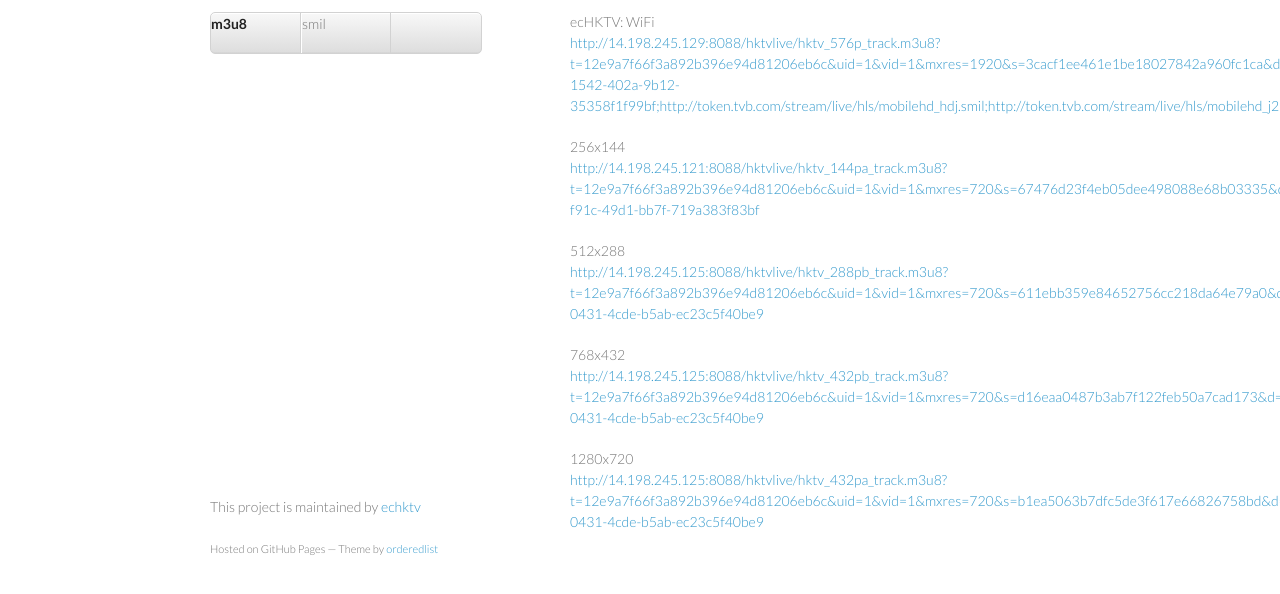
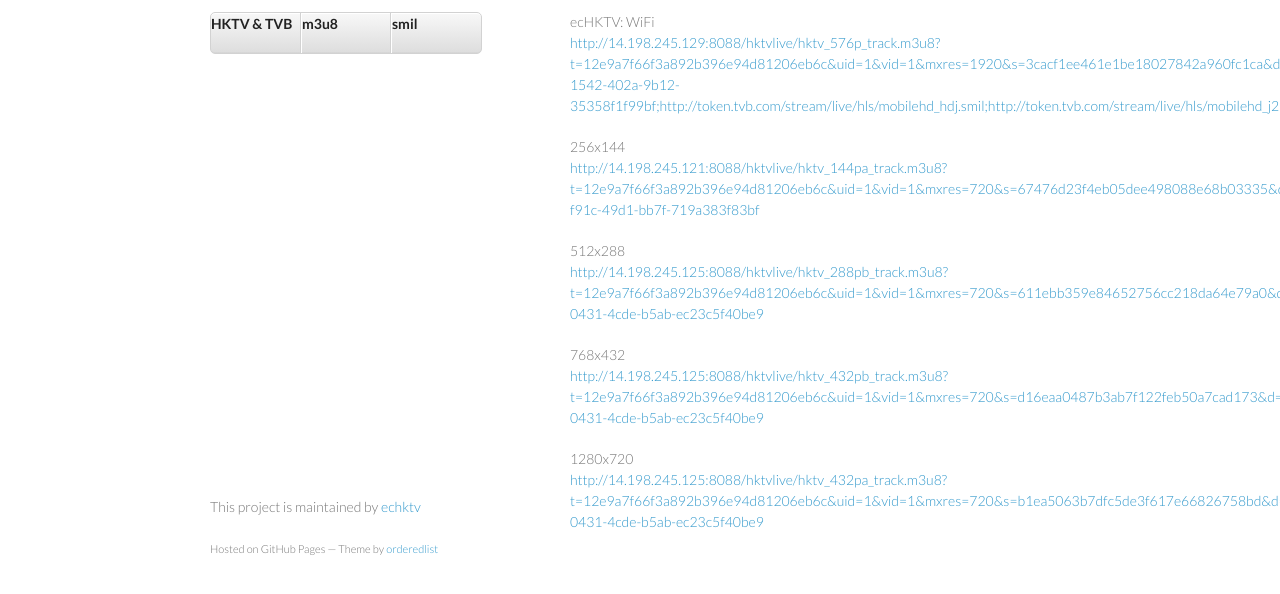
Before and after one commit to echktv/echktv, a plain HTML site: page index.html in a window 1280 px wide. Shown: the part 172-766 px from the top of the page. Drawn offline with Linux system fonts and the light colour scheme.

Commit message:
Update index.html

```diff
--- a/index.html
+++ b/index.html
@@ -22,8 +22,9 @@
 
 
         <ul>
+          <li><strong>HKTV &amp; TVB</strong></li>
           <li><strong>m3u8</strong></li>
-          <li></trong>smil</strong></li>
+          <li><strong>smil</strong></li>
         </ul>
       </header>
       <section>
```
